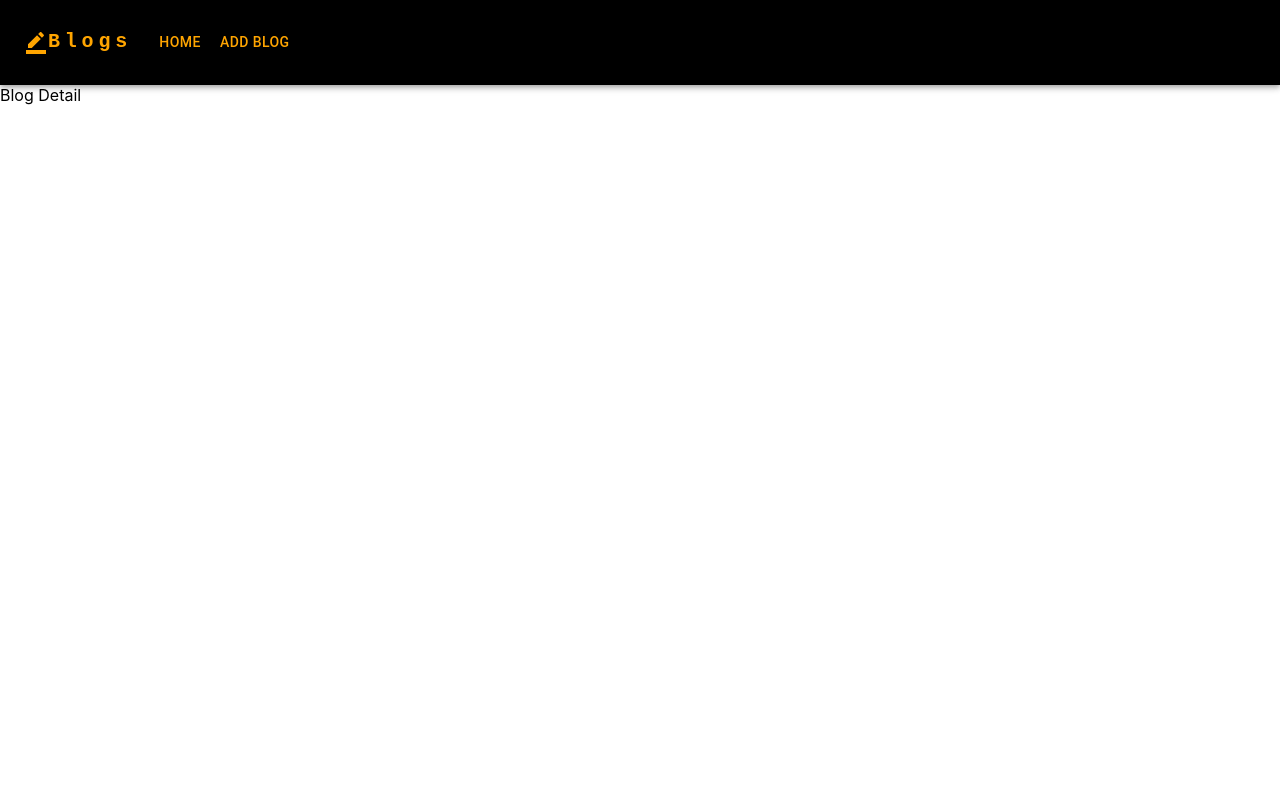
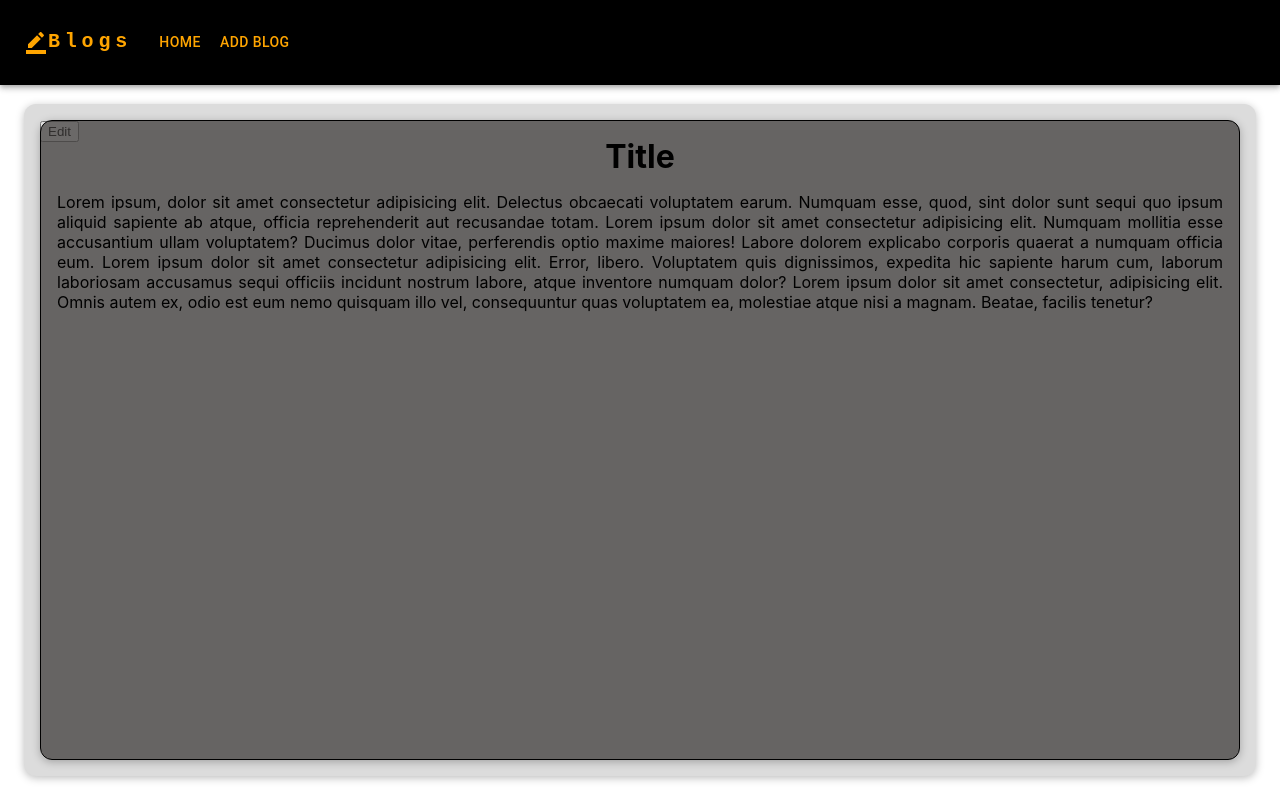
Before and after one commit to ayesha-waris/Blogs, a React (Create React App) app: page /detail in a window 1280 px wide. Built offline with nearby package versions, Linux system fonts and the light colour scheme.

Commit message:
blog detail page added

```diff
--- a/src/components/Blog.js
+++ b/src/components/Blog.js
@@ -8,15 +8,15 @@ const Blog = (props) => {
       navigate(`/detail/${props.id}`)
   }
   return (
-
-<div className={classes.blog}>
+    // <div className={props.className? props.className : classes.blog}>
+<div className={`${classes.blog} ${props.className? props.className : ''}`}>
     <h1> Title</h1>
     <p>Lorem ipsum, dolor sit amet consectetur adipisicing elit. Delectus obcaecati voluptatem earum. Numquam esse, quod, sint dolor sunt sequi quo ipsum aliquid sapiente ab atque, officia reprehenderit aut recusandae totam.
       Lorem ipsum dolor sit amet consectetur adipisicing elit. Numquam mollitia esse accusantium ullam voluptatem? Ducimus dolor vitae, perferendis optio maxime maiores! Labore dolorem explicabo corporis quaerat a numquam officia eum.
     Lorem ipsum dolor sit amet consectetur adipisicing elit. Error, libero. Voluptatem quis dignissimos, expedita hic sapiente harum cum, laborum laboriosam accusamus sequi officiis incidunt nostrum labore, atque inventore numquam dolor?
    Lorem ipsum dolor sit amet consectetur, adipisicing elit. Omnis autem ex, odio est eum nemo quisquam illo vel, consequuntur quas voluptatem ea, molestiae atque nisi a magnam. Beatae, facilis tenetur?
     </p>
-    <button onClick = {clickHandler}>Detail</button>
+    {!props.noButton? <button onClick = {clickHandler}>Detail</button> : null}
 </div>
 
 );
--- a/src/components/Blog.module.css
+++ b/src/components/Blog.module.css
@@ -14,7 +14,8 @@
 
 .blog:hover {
     cursor: pointer;
-    background-color: rgba(255, 166, 0, 0.748);
+    background-color: rgba(63, 61, 59, 0.748);
+    color: white;
 }
 
 .blog h1 {
--- a/src/components/BlogDetail.js
+++ b/src/components/BlogDetail.js
@@ -1,7 +1,13 @@
+import Wrapper from "./Wrapper";
+import classes from './BlogDetail.module.css';
+import Blog from "./Blog";
 const BlogDetail = () => {
   return (
-    <>
-    Blog Detail</>
+  <Wrapper>
+    <button> Edit</button>
+   <Blog className={classes.detail} noButton = {true}/>
+
+  </Wrapper>
    );
 }
 
--- /dev/null
+++ b/src/components/BlogDetail.module.css
@@ -0,0 +1,25 @@
+.detail {
+    position: absolute;
+    top: 0;
+    bottom: 0;
+    left: 0;
+    right: 0;
+    height: auto;
+    background-color: rgba(63, 61, 59, 0.748);
+}
+
+.detail p {
+    overflow: scroll;
+    text-align: justify;
+    display: block;
+    height: max-content;
+}
+
+.detail p {
+    cursor: auto;
+    color: black;
+}
+
+.detail h1 {
+    text-align: center;
+}
--- a/src/components/Home.js
+++ b/src/components/Home.js
@@ -1,17 +1,17 @@
 
 import Blog from "./Blog";
-import classes from './Home.module.css';
+import Wrapper from "./Wrapper";
 
 const Home = () => {
   return (
-    <div className={classes.wrapper}>
+    <Wrapper>
     <Blog id={1}/>
     <Blog id={2}/>
     <Blog id={3}/>
     <Blog id={4}/>
     <Blog id={5}/>
     <Blog id={6}/>
-    </div>
+    </Wrapper>
    );
 }
 
--- /dev/null
+++ b/src/components/Wrapper.js
@@ -0,0 +1,10 @@
+import classes from './Wrapper.module.css';
+const Wrapper = (props) => {
+  return (
+    <div className = {classes.wrapper}>
+      {props.children}
+    </div>
+  );
+}
+
+export default Wrapper;
--- /dev/null
+++ b/src/components/Wrapper.module.css
@@ -0,0 +1,16 @@
+.wrapper {
+    margin: 0;
+    padding: 0;
+    margin: 1rem;
+    padding: 1rem;
+    box-shadow: 0 2px 8px rgba(0, 0, 0, 0.26);
+    border-radius: 12px;
+    color: white;
+    background-color: gainsboro;
+    overflow-y: scroll;
+    position: absolute;
+    right: 0.5rem;
+    left: 0.5rem;
+    bottom: 0.5rem;
+    top: 5.5rem;
+}
```
